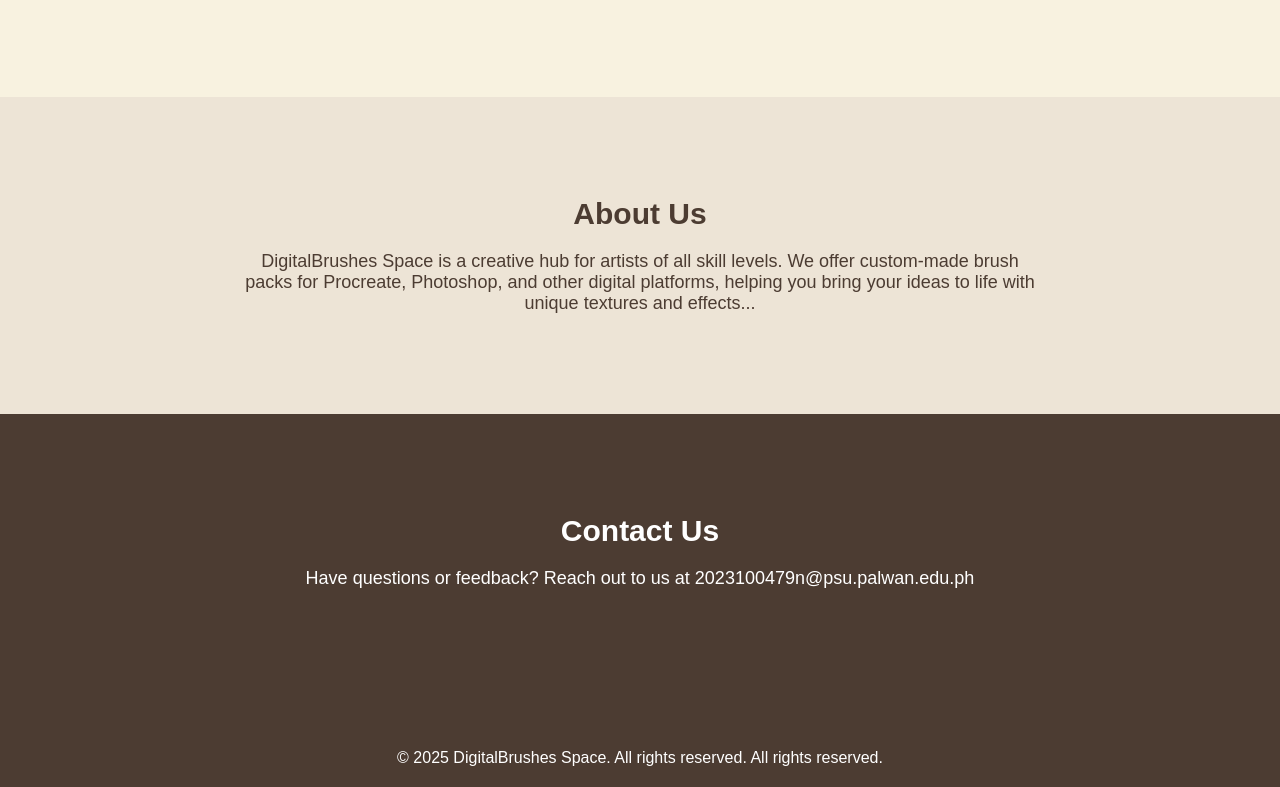
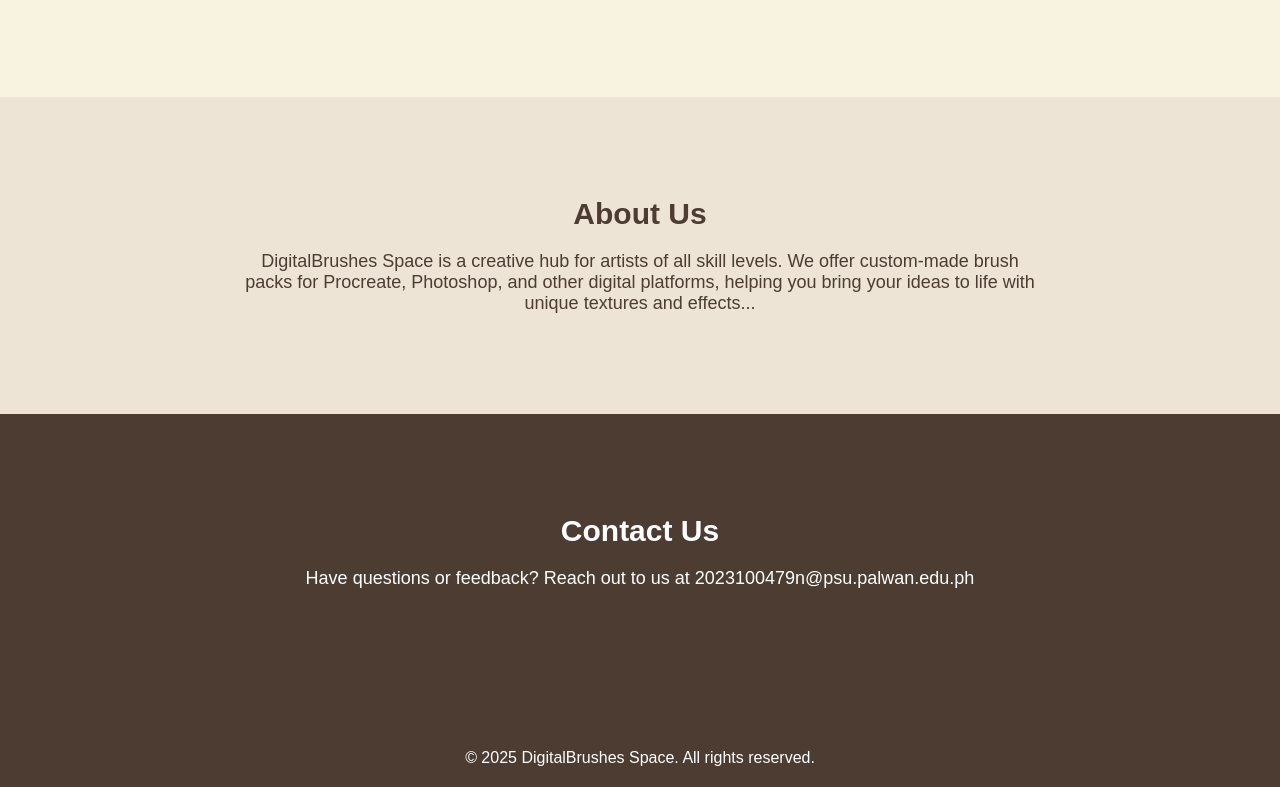
Before and after one commit to SunnyKimmy0621/TheDigitalBrushes, a plain HTML site: page index.html in a window 1280 px wide. Shown: the part 782-1569 px from the top of the page. Drawn offline with Linux system fonts and the light colour scheme.

Commit message:
my DigitalBrushes

```diff
--- a/index.html
+++ b/index.html
@@ -49,7 +49,7 @@
     </section>
 
     <footer>
-        <p>&copy; 2025 DigitalBrushes Space. All rights reserved. All rights reserved.</p>
+        <p>&copy; 2025 DigitalBrushes Space. All rights reserved.</p>
     </footer>
 </body>
 </html>
```
